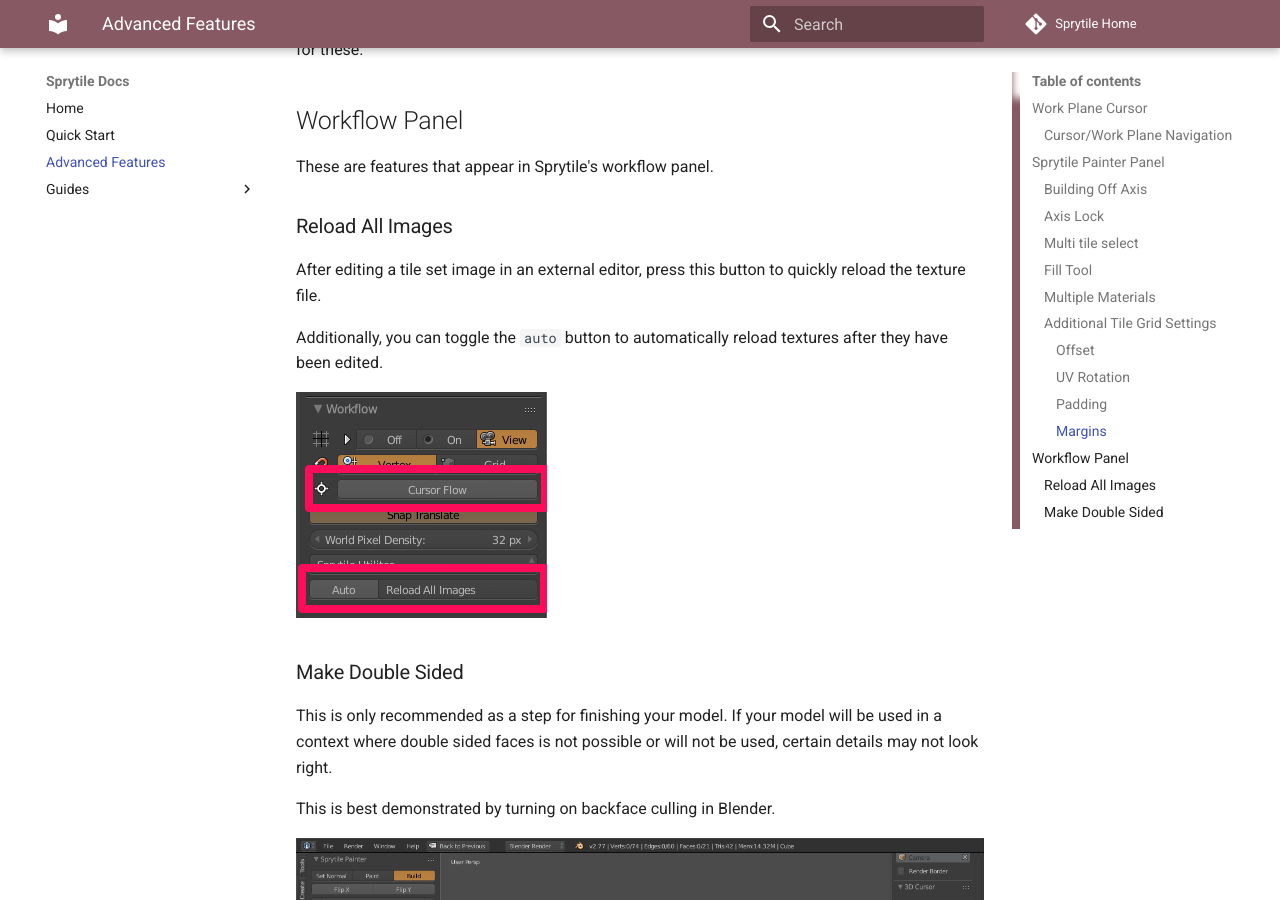
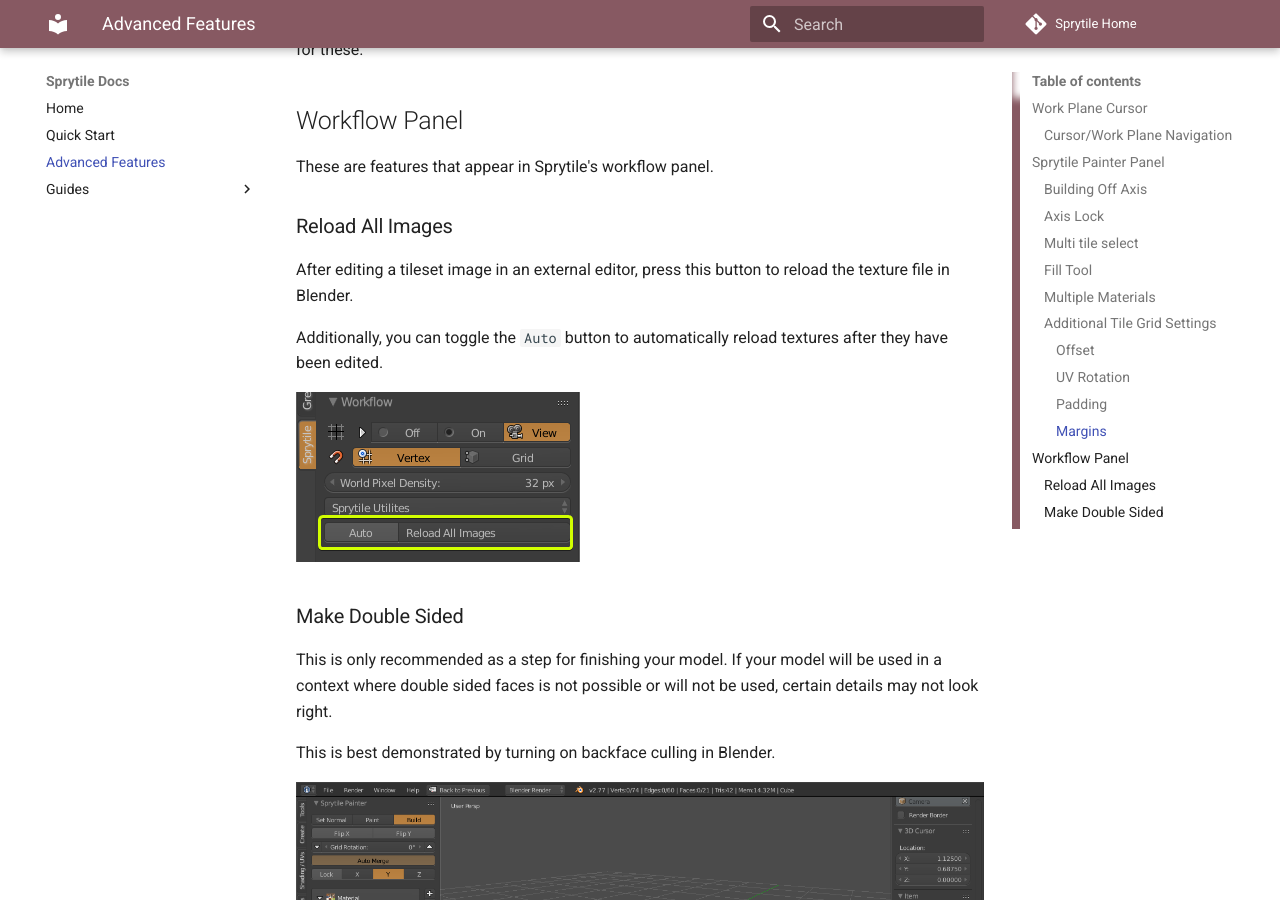
Before and after one commit to Sprytile/SprytileDocs, an MkDocs documentation site: the page built from docs/advanced-features.md, in a window 1280 px wide and 900 px high, scrolled down 9281 px. Built offline with MkDocs 1.6.1 and Material for MkDocs 9.7.7, drawn with Linux system fonts in a browser that asks for light colours; old or Windows-style settings are respelled for this version of MkDocs.

Commit message:
Updated image for reload all images.

```diff
--- a/docs/advanced-features.md
+++ b/docs/advanced-features.md
@@ -164,9 +164,9 @@
 
 ### Reload All Images
 
-After editing a tile set image in an external editor, press this button to quickly reload the texture file.
+After editing a tileset image in an external editor, press this button to reload the texture file in Blender.
 
-Additionally, you can toggle the `auto` button to automatically reload textures after they have been edited.
+Additionally, you can toggle the `Auto` button to automatically reload textures after they have been edited.
 
 ![Workflow Features](img/workflow-features.png)
 
```
Also changed, not shown: docs/img/workflow-features.png.
